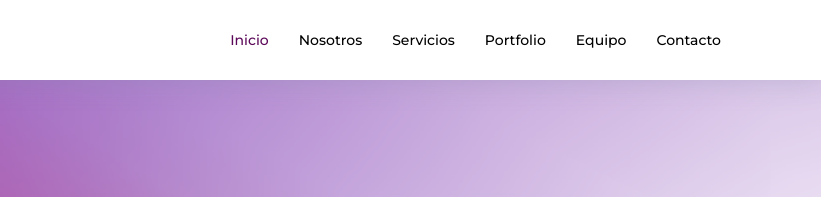
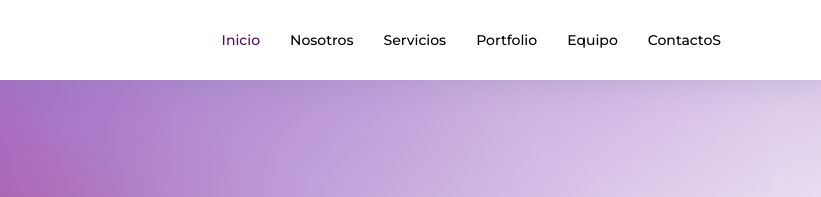
Before and after one commit to AragCyn/cursohtlm, a plain HTML site: page template/index.html in a window 1280 px wide. Shown: the top 197 px of the page, 459-1280 px from the left. Drawn offline with nearby package versions, Linux system fonts and the light colour scheme; files whose address does not match are found by name.

Commit message:
commit 3

```diff
--- a/template/index.html
+++ b/template/index.html
@@ -65,7 +65,7 @@
           <li><a href="#portfolio">Portfolio</a></li>
           <li><a href="#team">Equipo</a></li>
 
-          <li><a href="#contact">Contacto</a></li>
+          <li><a href="#contact">ContactoS</a></li>
         </ul>
       </nav><!-- .main-nav -->
 
```
